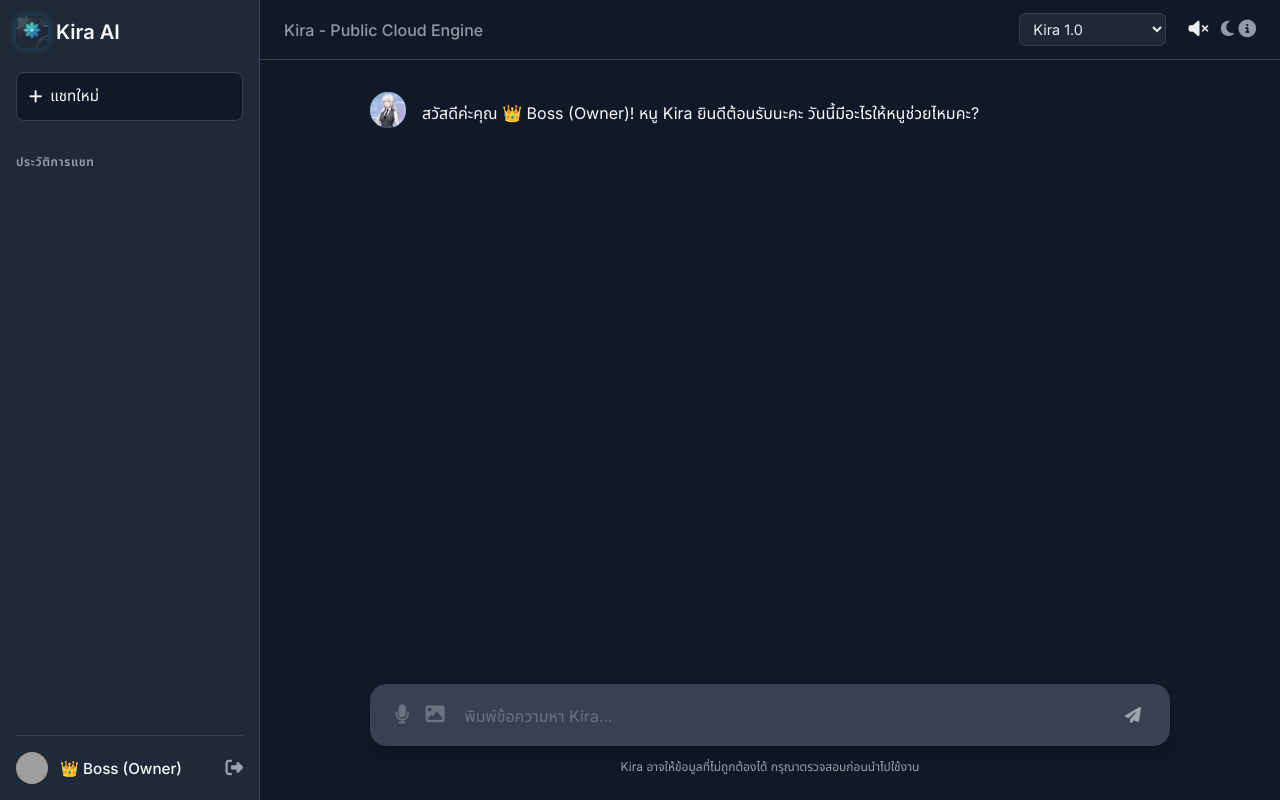
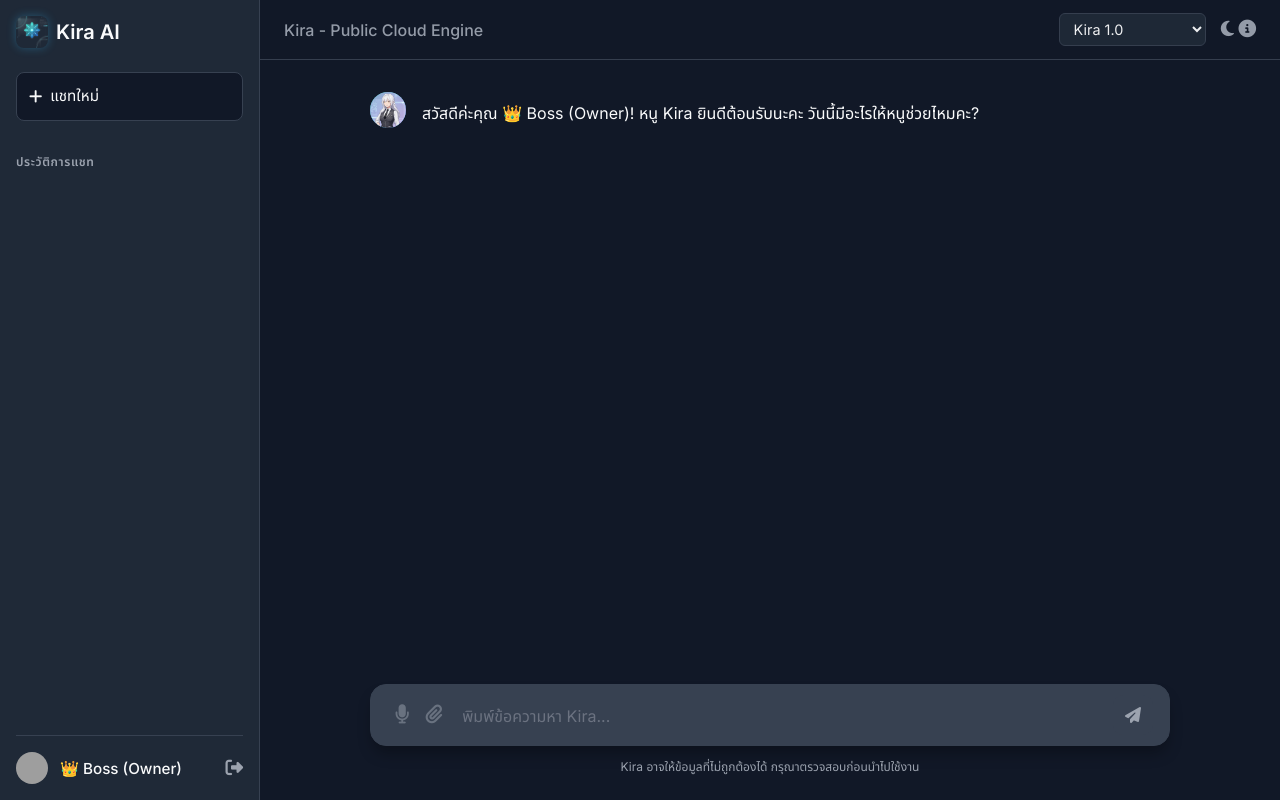
Before and after one commit to StarlightZipX/kira-public-engine, a FastAPI app: page / in a window 1280 px wide. Run offline with FastAPI, Linux system fonts and the light colour scheme; data that the repository does not hold is empty; some libraries are stand-ins or nearby versions; grey boxes are pictures that could not be loaded.

Commit message:
Add files via upload

```diff
--- a/templates/index.html
+++ b/templates/index.html
@@ -109,7 +109,6 @@
                         <option value="1.0">Kira 1.0</option>
                         <option value="1.1">Kira 1.1 🔒</option>
                     </select>
-                    <button title="เปิด/ปิดเสียงพูด (Voice Mode)" id="btn-voice" style="background: none; border: none; color: inherit; font-size: 1.1rem; cursor: pointer; padding: 0.5rem; border-radius: 8px; transition: background 0.2s;"><i class="fa-solid fa-volume-xmark"></i></button>
                     <button title="สลับโหมดกลางวัน/กลางคืน" id="btn-theme"><i class="fa-solid fa-moon"></i></button>
                     <button title="เกี่ยวกับระบบ" id="btn-info"><i class="fa-solid fa-circle-info"></i></button>
                 </div>
@@ -124,10 +123,15 @@
                     <img id="image-preview" src="" style="max-height: 80px; border-radius: 4px;">
                     <button id="remove-img-btn" style="position: absolute; top: 0; right: 0; transform: translate(50%, -50%); background: #ef4444; color: white; border: none; border-radius: 50%; width: 20px; height: 20px; cursor: pointer; display: flex; align-items: center; justify-content: center; font-size: 12px;"><i class="fa-solid fa-xmark"></i></button>
                 </div>
-                <div class="input-wrapper">
+                <div class="input-wrapper" style="position: relative;">
+                    <div id="attachment-menu" class="attachment-popup" style="display: none;">
+                        <button id="menu-img-btn" class="popup-item"><i class="fa-regular fa-image"></i> รูปภาพ (Image)</button>
+                        <button id="menu-doc-btn" class="popup-item"><i class="fa-regular fa-file-pdf"></i> เอกสาร (Document)</button>
+                    </div>
                     <button class="attach-btn" id="mic-btn" title="พูดด้วยเสียง (Web Speech API)"><i class="fa-solid fa-microphone"></i></button>
-                    <button class="attach-btn" id="img-upload-btn" title="แนบรูปภาพ (เฉพาะบอส)"><i class="fa-solid fa-image"></i></button>
+                    <button class="attach-btn" id="attach-toggle-btn" title="แนบไฟล์ (Kira 1.1 Pro)"><i class="fa-solid fa-paperclip"></i></button>
                     <input type="file" id="img-input" accept="image/*" style="display: none;">
+                    <input type="file" id="doc-input" accept=".pdf,.docx,.txt,.csv" style="display: none;">
                     <textarea id="user-input" placeholder="พิมพ์ข้อความหา Kira..." rows="1"></textarea>
                     <button class="send-btn" id="send-btn"><i class="fa-solid fa-paper-plane"></i></button>
                 </div>
```
